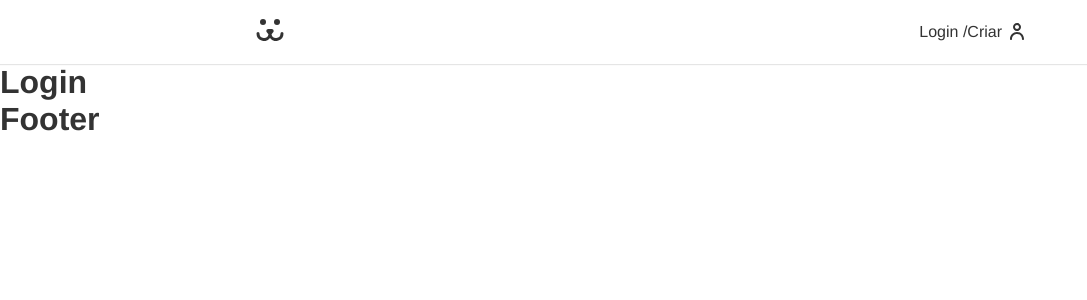
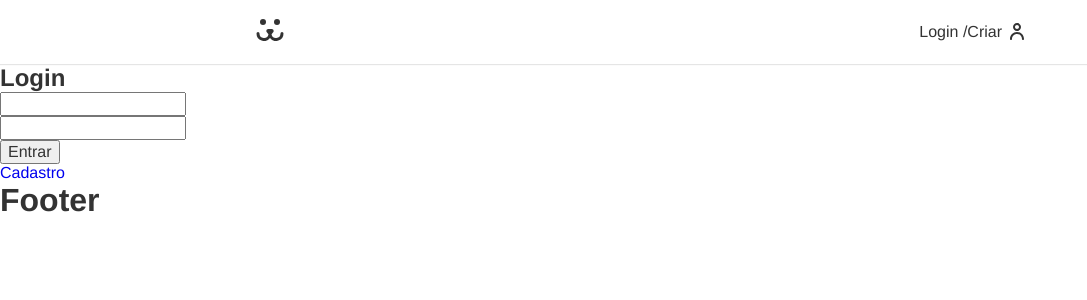
Before and after one commit to simonelopess/dogs, a React (Create React App) app: page /login in a window 1280 px wide. Shown: the top 300 px of the page, without its empty margins (0-1087 px from the left). Built offline with nearby package versions, Linux system fonts and the light colour scheme.

Commit message:
Cria rotas Login

```diff
--- a/package.json
+++ b/package.json
@@ -9,7 +9,7 @@
     "history": "^5.0.0",
     "react": "^17.0.2",
     "react-dom": "^17.0.2",
-    "react-router-dom": "^5.2.0",
+    "react-router-dom": "^6.0.0-beta.0",
     "react-scripts": "4.0.3",
     "web-vitals": "^1.0.1"
   },
--- a/src/App.js
+++ b/src/App.js
@@ -1,5 +1,5 @@
 import "./App.css";
-import { BrowserRouter, Route, Switch } from "react-router-dom";
+import { BrowserRouter, Route, Routes } from "react-router-dom";
 import Footer from "./components/Footer";
 import Header from "./components/Header";
 import Home from "./components/Home";
@@ -10,10 +10,10 @@
     <div>
       <BrowserRouter>
         <Header />
-        <Switch>
-          <Route path="/" exact component={Home} />
-          <Route path="/login" component={Login} />
-        </Switch>
+        <Routes>
+          <Route path="/" element={<Home />} />
+          <Route path="/login/*" element={<Login />} />
+        </Routes>
         <Footer />
       </BrowserRouter>
     </div>
--- a/src/components/Login/Login.js
+++ b/src/components/Login/Login.js
@@ -1,9 +1,19 @@
 import React from "react";
+import { Route, Routes } from "react-router-dom";
+import LoginCreate from "./LoginCreate";
+import { LoginForm } from "./LoginForm";
+import LoginPasswordLost from "./LoginPasswordLost";
+import LoginPasswordReset from "./LoginPasswordReset";
 
 const Login = () => {
   return (
     <div>
-      <h1>Login</h1>
+      <Routes>
+        <Route path="/" element={<LoginForm />} />
+        <Route path="criar" element={<LoginCreate />} />
+        <Route path="perdeu" element={<LoginPasswordLost />} />
+        <Route path="resetar" element={<LoginPasswordReset />} />
+      </Routes>
     </div>
   );
 };
--- /dev/null
+++ b/src/components/Login/LoginCreate.js
@@ -0,0 +1,7 @@
+import React from "react";
+
+const LoginCreate = () => {
+  return <div>Login create</div>;
+};
+
+export default LoginCreate;
--- /dev/null
+++ b/src/components/Login/LoginForm.js
@@ -0,0 +1,42 @@
+import React, { useState } from "react";
+import { Link } from "react-router-dom";
+
+export const LoginForm = () => {
+  const [username, setUsername] = useState("");
+  const [password, setPassword] = useState("");
+
+  function handleSubmit(event) {
+    event.preventDefault();
+    fetch("https://dogsapi.origamid.dev/json/jwt-auth/v1/token", {
+      method: "POST",
+      headers: {
+        "Content-Type": "application/json",
+      },
+      body: JSON.stringify({ username, password }),
+    })
+      .then((response) => {
+        console.log(response);
+        return response.json();
+      })
+      .then((json) => console.log(json));
+  }
+  return (
+    <section>
+      <h1>Login</h1>
+      <form action="" onSubmit={handleSubmit}>
+        <input
+          type="text"
+          value={username}
+          onChange={({ target }) => setUsername(target.value)}
+        />
+        <input
+          type="password"
+          value={password}
+          onChange={({ target }) => setPassword(target.value)}
+        />
+        <button>Entrar</button>
+      </form>
+      <Link to="/login/criar">Cadastro</Link>
+    </section>
+  );
+};
--- /dev/null
+++ b/src/components/Login/LoginPasswordLost.js
@@ -0,0 +1,7 @@
+import React from "react";
+
+const LoginPasswordLost = () => {
+  return <div></div>;
+};
+
+export default LoginPasswordLost;
--- /dev/null
+++ b/src/components/Login/LoginPasswordReset.js
@@ -0,0 +1,7 @@
+import React from "react";
+
+const LoginPasswordReset = () => {
+  return <div></div>;
+};
+
+export default LoginPasswordReset;
```
Also changed, not shown: 2 other files (tests, documents, lock files or other folders).
